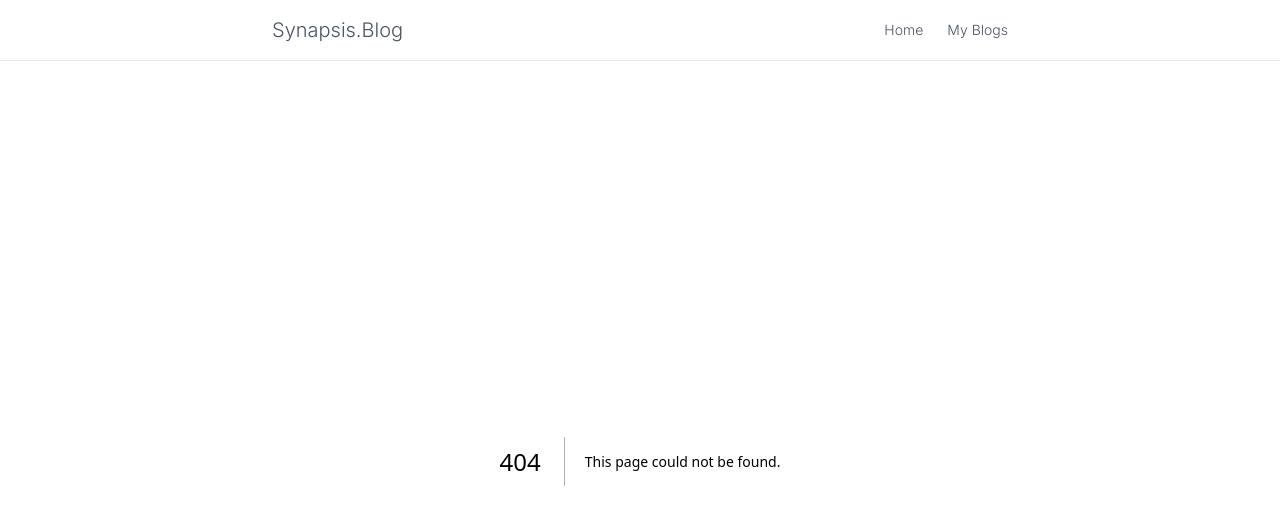
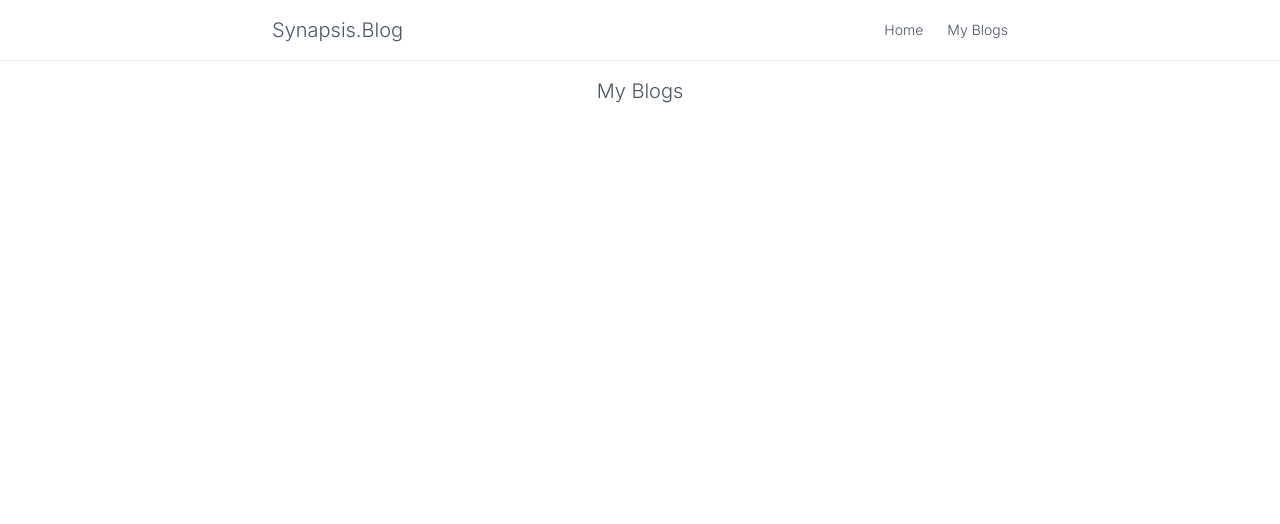
Before and after one commit to megatronhehe/synapsis-challenge-frontend, a Next.js app: page /my-blogs in a window 1280 px wide. Before the commit this address had no page. Shown: the top 524 px of the page. Built offline with nearby package versions, Linux system fonts and the light colour scheme.

Commit message:
[refactor] blogDetails and myBlogs routes changed to blog-details and my-blogs

```diff
--- /dev/null
+++ b/src/app/my-blogs/page.tsx
@@ -0,0 +1,11 @@
+import React from "react";
+
+export default function page() {
+	return (
+		<main className="font-light flex justify-center text-gray-600">
+			<div className="max-w-3xl w-full p-4">
+				<h1 className="text-xl text-center mb-4">My Blogs</h1>
+			</div>
+		</main>
+	);
+}
--- a/src/components/BlogCard.tsx
+++ b/src/components/BlogCard.tsx
@@ -11,8 +11,8 @@ export default function BlogCard({ blog }: BlogCardProps) {
 
 	return (
 		<Link
-			href={`/blogDetails/${id}?user_id=${user_id}`}
-			className="border text-sm p-4 h-32 rounded-xl flex flex-col justify-between"
+			href={`/blog-details/${id}?user_id=${user_id}`}
+			className="border text-sm p-4 h-32 rounded-xl flex flex-col justify-between shadow-sm"
 		>
 			<h2 className="">{title}</h2>
 			<div className="self-end text-xs">read more</div>
```
Also changed, not shown: src/app/blog-details/[id]/page.tsx (renamed from src/app/blogDetails/[id]/page.tsx).
